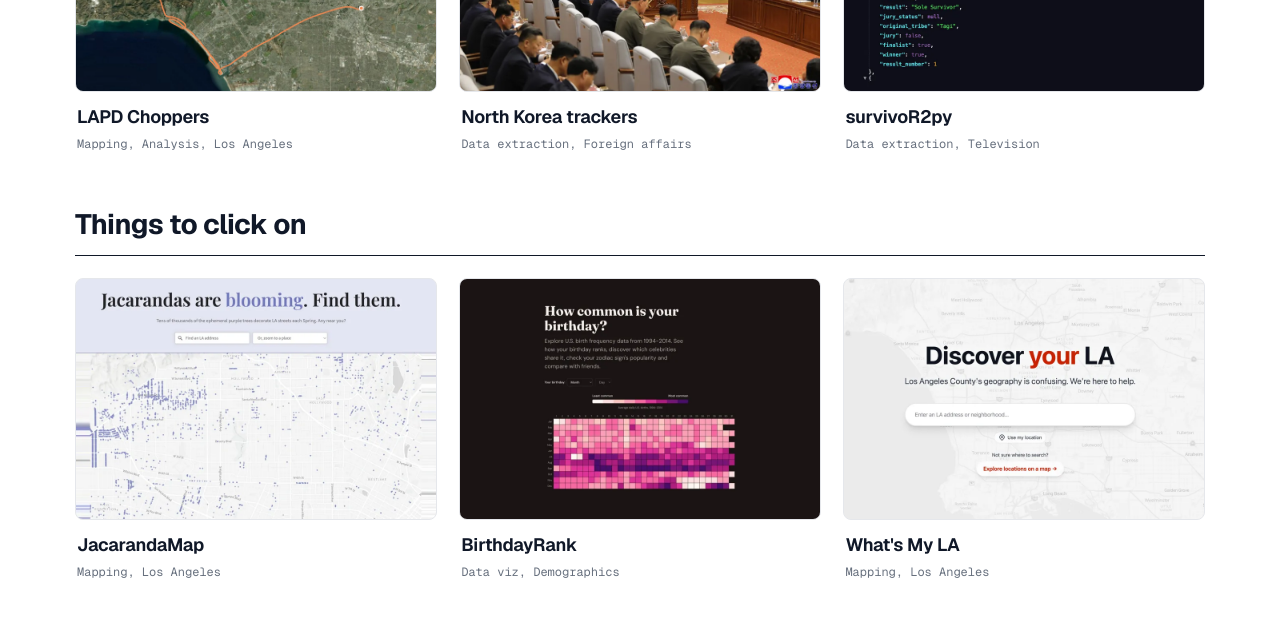
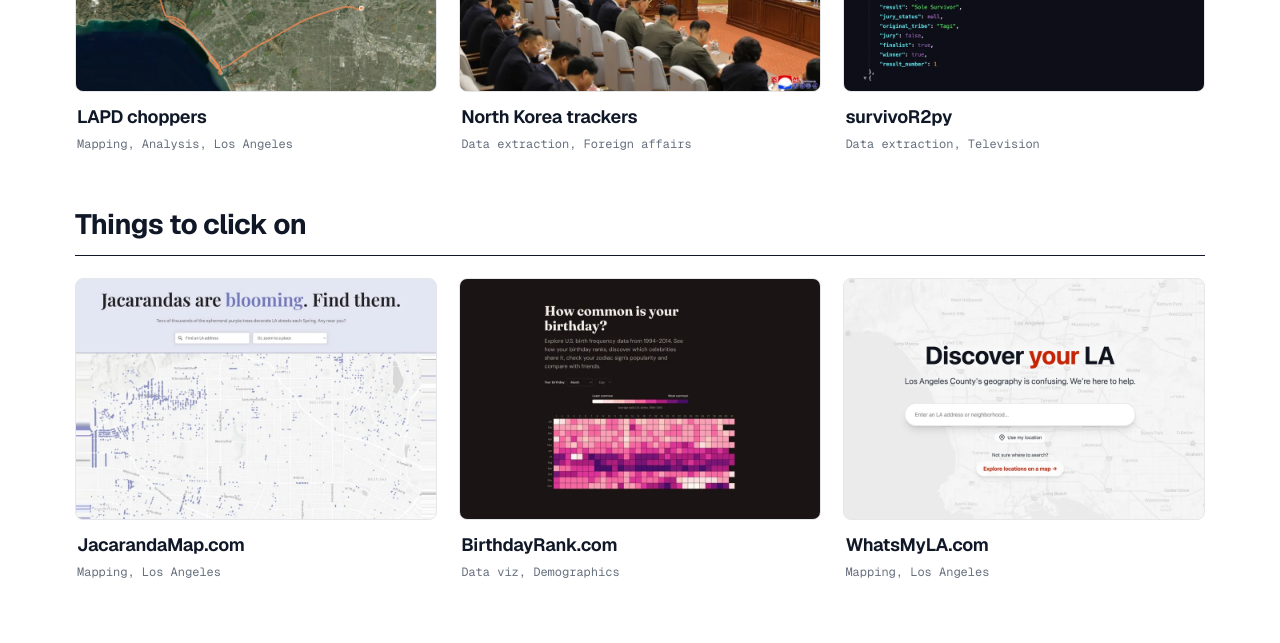
Before and after one commit to stiles/stiles.github.io, a Jekyll site: the page built from index.html, in a window 1280 px wide and 900 px high, scrolled down 2746 px. Shown: the part 155-798 px from the top of the window. Built offline with Jekyll 4.4.1, drawn with Linux system fonts in a browser that asks for light colours.

Commit message:
fix: casing on portfolio titles

```diff
--- a/_data/projects.yml
+++ b/_data/projects.yml
@@ -258,7 +258,7 @@
   domain: Retail
   built: [Python, GeoPandas]
 
-- title: LAPD Choppers
+- title: LAPD choppers
   bucket: runs-itself
   blurb: >-
     Tracks LAPD helicopter flights and maps patrol intensity by division,
@@ -305,7 +305,7 @@
   built: [Python, GitHub Actions]
 
 # ------------------------------------------------------- things to click on
-- title: JacarandaMap
+- title: JacarandaMap.com
   bucket: click-on
   blurb: >-
     I've collected more than 1.6 million geocoded street trees across 40-plus Los Angeles-area municipalities from dozens of separate agencies. I put the iconic purple ones on this map.
@@ -319,7 +319,7 @@
   domain: Los Angeles
   built: [Mapbox GL, Python]
 
-- title: BirthdayRank
+- title: BirthdayRank.com
   bucket: click-on
   blurb: >-
     An interactive look at which birthdays are common in the United States and
@@ -334,7 +334,7 @@
   domain: Demographics
   built: [Svelte, D3]
 
-- title: What's My LA
+- title: WhatsMyLA.com
   bucket: click-on
   blurb: >-
     Type an address and see which Los Angeles you actually live in — neighborhood,
```
